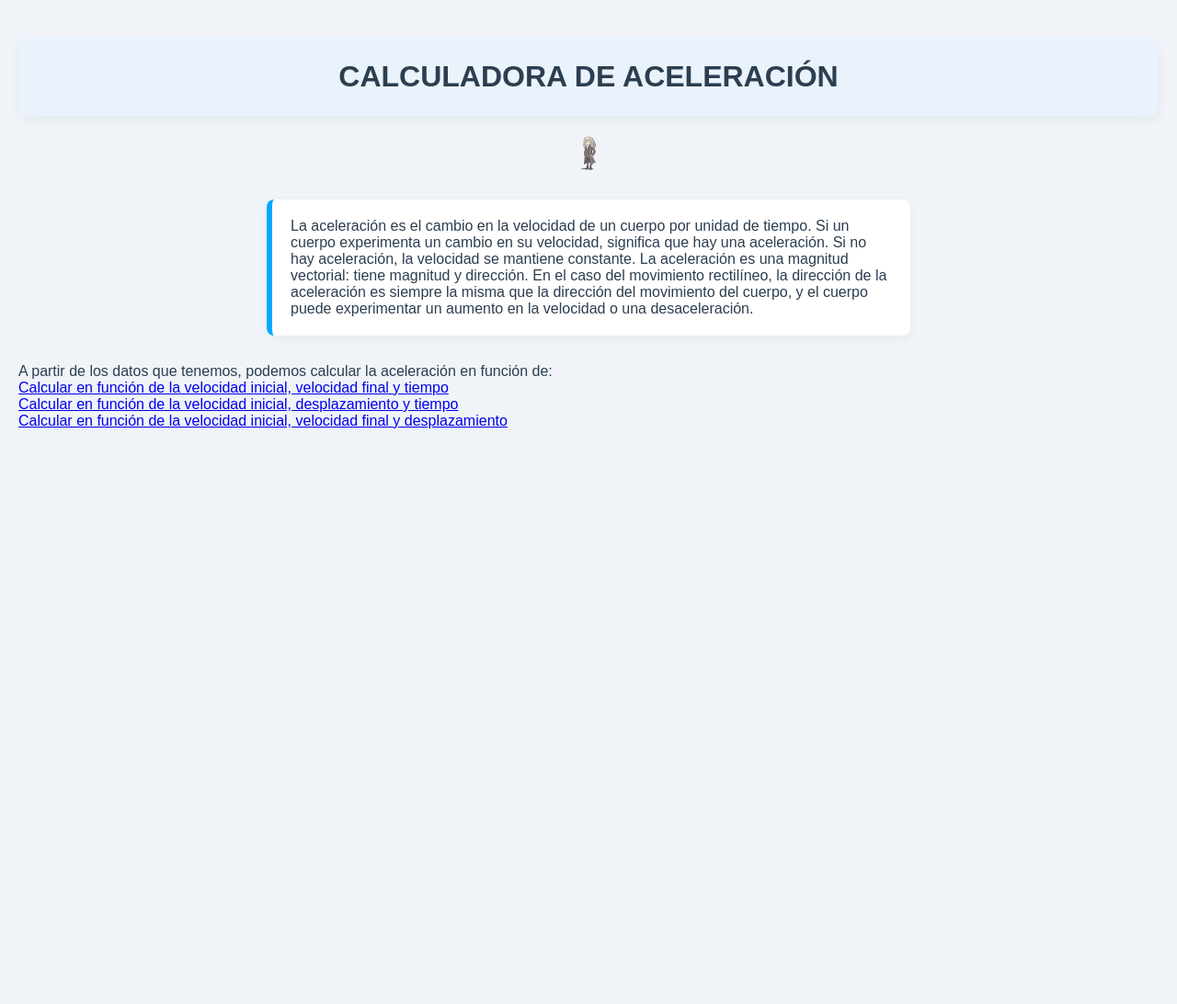
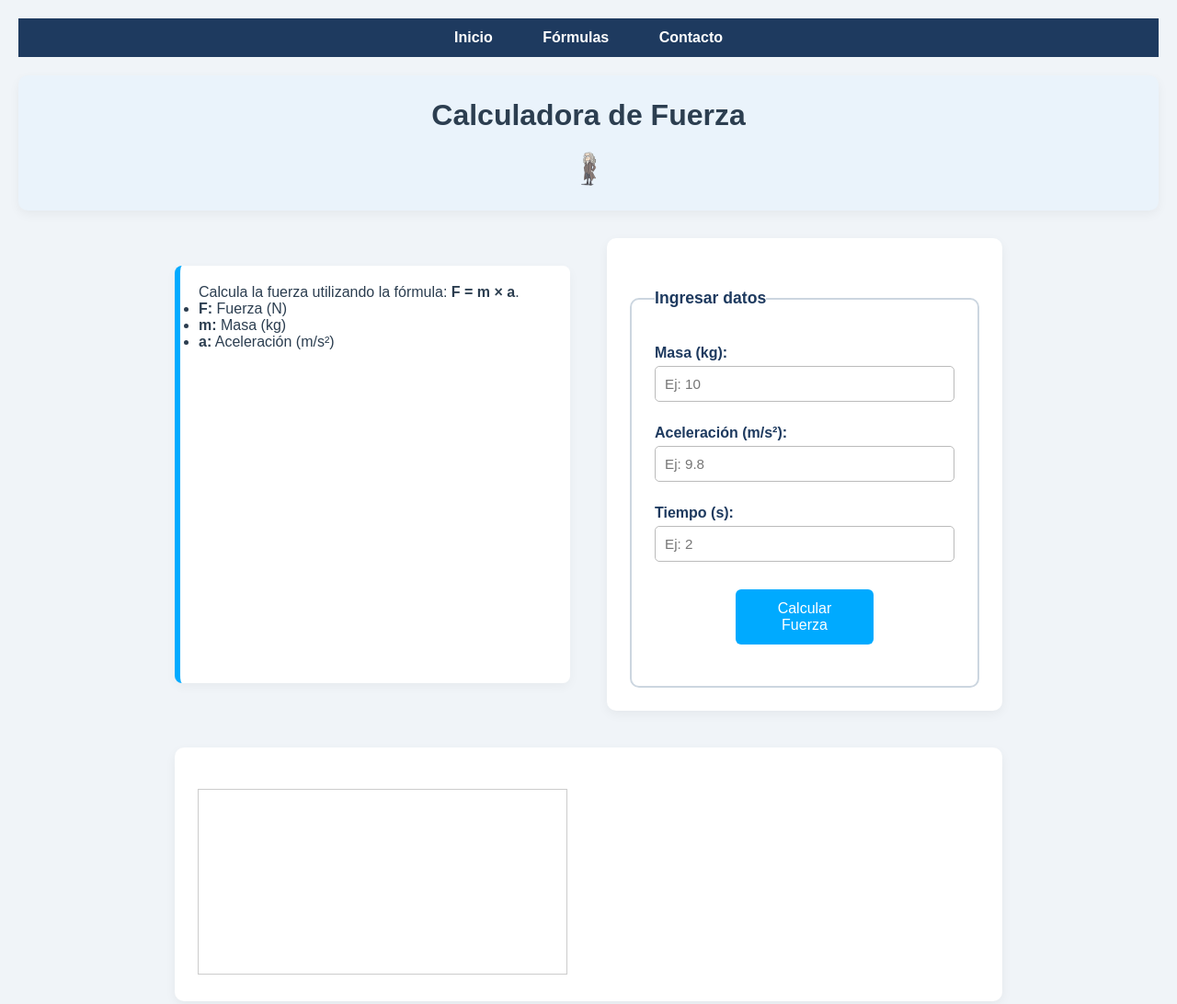
Before and after one commit to UCC-LabCompu2/proyecto2024-rubies, a plain HTML site: page index.html in a window 1280 px wide. Shown: the whole page at 92% size. Before the commit the page ends 800 px from the top, so only its background shows below. Drawn offline with Linux system fonts and the light colour scheme; a web font is replaced by a local one.

```diff
--- a/estilo.css
+++ b/estilo.css
@@ -124,3 +124,62 @@ button:hover {
     margin: 20px auto 0;
     opacity: 0.7;
 }
+
+/* Estilo específico para el main que contiene sección y aside */
+main {
+    display: flex;
+    flex-wrap: wrap;
+    justify-content: center;
+    gap: 40px;
+    max-width: 900px;
+    margin: 30px auto;
+}
+
+/* Sección con formulario */
+main section {
+    flex: 1 1 400px;
+    background-color: #fff;
+    padding: 25px;
+    border-radius: 10px;
+    box-shadow: 0 4px 12px rgba(0, 0, 0, 0.05);
+}
+
+/* Aside con datos del autor */
+main aside {
+    flex: 0 1 250px;
+    background-color: #f8fafc;
+    padding: 20px;
+    border-radius: 10px;
+    box-shadow: 0 2px 8px rgba(0, 0, 0, 0.03);
+    color: #555;
+    font-size: 0.9rem;
+    line-height: 1.5;
+}
+
+/* Labels dentro del formulario */
+form label {
+    margin-top: 15px;
+    font-weight: 600;
+    color: #1e3a5f;
+    display: block;
+}
+
+/* Textarea para mensaje */
+form textarea {
+    width: 100%;
+    padding: 10px;
+    border: 1px solid #bbb;
+    border-radius: 5px;
+    font-family: inherit;
+    font-size: 0.95rem;
+    resize: vertical;
+    margin-bottom: 10px;
+}
+
+/* Botón más ancho y centrado */
+form button {
+    width: 100%;
+    max-width: 150px;
+    display: block;
+    margin: 20px auto 0;
+}
--- a/index.html
+++ b/index.html
@@ -2,59 +2,88 @@
 <html lang="es">
 
 <head>
-    <meta charset="UTF-8">
-    <title>CALCULADORA DE ACELERACIÓN</title>
-    <meta content="Catalina Rubies" name="autor">
-    <meta content="Pagina web para calcular aceleracion" name="descripcion">
-    <meta content="aceleracion, velocidad, tiempo, posicion" name="palabras clave">
-    <link rel="stylesheet" href="estilo.css" type="text/css">
-    <link href="https://fonts.googleapis.com/css2?family=Nuosu+SIL&display=swap" rel="stylesheet">
-    <link rel="icon" type="image/png" href="Imagenes/favicon.png">
-
+    <meta charset="utf-8">
+    <title>Calculadora de Fuerza - Ley de Newton</title>
+    <meta name="author" content="Catalina Rubies">
+    <meta name="description"
+        content="Calculadora para aplicar la Segunda Ley de Newton y obtener la fuerza a partir de masa y aceleración.">
+    <meta name="keywords" content="física, newton, fuerza, aceleración, masa, calculadora, ley de newton">
+    <link rel="stylesheet" href="estilo.css">
 </head>
 
 <body>
-    <header>
-        <h1>CALCULADORA DE ACELERACIÓN</h1>
-    </header>
 
-    <div class="agrego_im">
-        <img src="Imagenes/agregar_imagen.png" title="Las Leyes de Newton han servido para explicar y describir el movimiento de los cuerpos sometidos a una fuerza y una determinada aceleración. Estos principios fueron postulados en 1687 en su obra Principios matemáticos de la filosofía natural.">
+    <div class="estructura">
+
+        <nav>
+            <a href="index.html">Inicio</a>
+            <a href="formulas.html">Fórmulas</a>
+            <a href="contacto.html">Contacto</a>
+        </nav>
+
+        <header>
+            <h1>Calculadora de Fuerza</h1>
+            <div class="agrego_im">
+                <img src="Imagenes/agregar_imagen.png" alt="Icono Newton" title="Ley de Newton">
+            </div>
+        </header>
+
+        <main>
+            <section id="info">
+                <p>Calcula la fuerza utilizando la fórmula: <strong>F = m × a</strong>.</p>
+                <ul>
+                    <li><strong>F:</strong> Fuerza (N)</li>
+                    <li><strong>m:</strong> Masa (kg)</li>
+                    <li><strong>a:</strong> Aceleración (m/s²)</li>
+                </ul>
+            </section>
+
+            <section>
+                <form onsubmit="calcularFuerza(); return false;">
+                    <fieldset class="ingresar">
+                        <legend>Ingresar datos</legend>
+
+                        <label for="masa">Masa (kg):</label>
+                        <input type="number" id="masa" name="masa" placeholder="Ej: 10" size="15" maxlength="5"
+                            required>
+
+                        <label for="aceleracion">Aceleración (m/s²):</label>
+                        <input type="number" id="aceleracion" name="aceleracion" placeholder="Ej: 9.8" size="15"
+                            maxlength="5" required>
+
+                        <label for="tiempo">Tiempo (s):</label>
+                        <input type="number" id="tiempo" name="tiempo" placeholder="Ej: 2" size="15" maxlength="5"
+                            required>
+
+                        <button type="submit">Calcular Fuerza</button>
+
+                        <div id="resultado"></div>
+                    </fieldset>
+                </form>
+            </section>
+
+            <section>
+                <canvas id="grafico" width="400" height="200"
+                    style="margin-top: 20px; background-color: #ffffff; border: 1px solid #ccc;"></canvas>
+            </section>
+        </main>
+
     </div>
 
-    <section id="info">
-        <p>
-            La aceleración es el cambio en la velocidad de un cuerpo por unidad de tiempo.
-            Si un cuerpo experimenta un cambio en su velocidad, significa que hay una aceleración. Si no hay
-            aceleración, la velocidad se mantiene constante.
-            La aceleración es una magnitud vectorial: tiene magnitud y dirección.
-            En el caso del movimiento rectilíneo, la dirección de la aceleración es siempre la misma que la dirección
-            del movimiento del cuerpo, y el cuerpo puede experimentar un aumento en la velocidad o una desaceleración.
-        </p>
-    </section>
-    <div class="info2">
-        <p> A partir de los datos que tenemos, podemos calcular la aceleración en función de: </p>
-    </div>
+    <script>
+        function calcularFuerza() {
+            const masa = parseFloat(document.getElementById("masa").value);
+            const aceleracion = parseFloat(document.getElementById("aceleracion").value);
+            const resultado = masa * aceleracion;
 
-    <section class="opciones">
-        <div class="cuadro">
-            <a href="velocidades_tiempo.html">
-                Calcular en función de la velocidad inicial, velocidad final y tiempo
-            </a>
-        </div>
-        <div class="cuadro">
-            <a href="velocidad_desplaz_tiempo.html">
-                Calcular en función de la velocidad inicial, desplazamiento y tiempo
-            </a>
-        </div>
-        <div class="cuadro">
-            <a href="velocidades_desplaz.html">
-                Calcular en función de la velocidad inicial, velocidad final y desplazamiento
-            </a>
-        </div>
-    </section>
-
-
+            const salida = document.getElementById("resultado");
+            if (!isNaN(resultado)) {
+                salida.textContent = `La fuerza resultante es: ${resultado.toFixed(2)} N`;
+            } else {
+                salida.textContent = "Por favor, ingresá valores válidos.";
+            }
+        }
+    </script>
 
 </body>
 
```
Also changed, not shown: contacto.html (added, +58 -0 lines).
